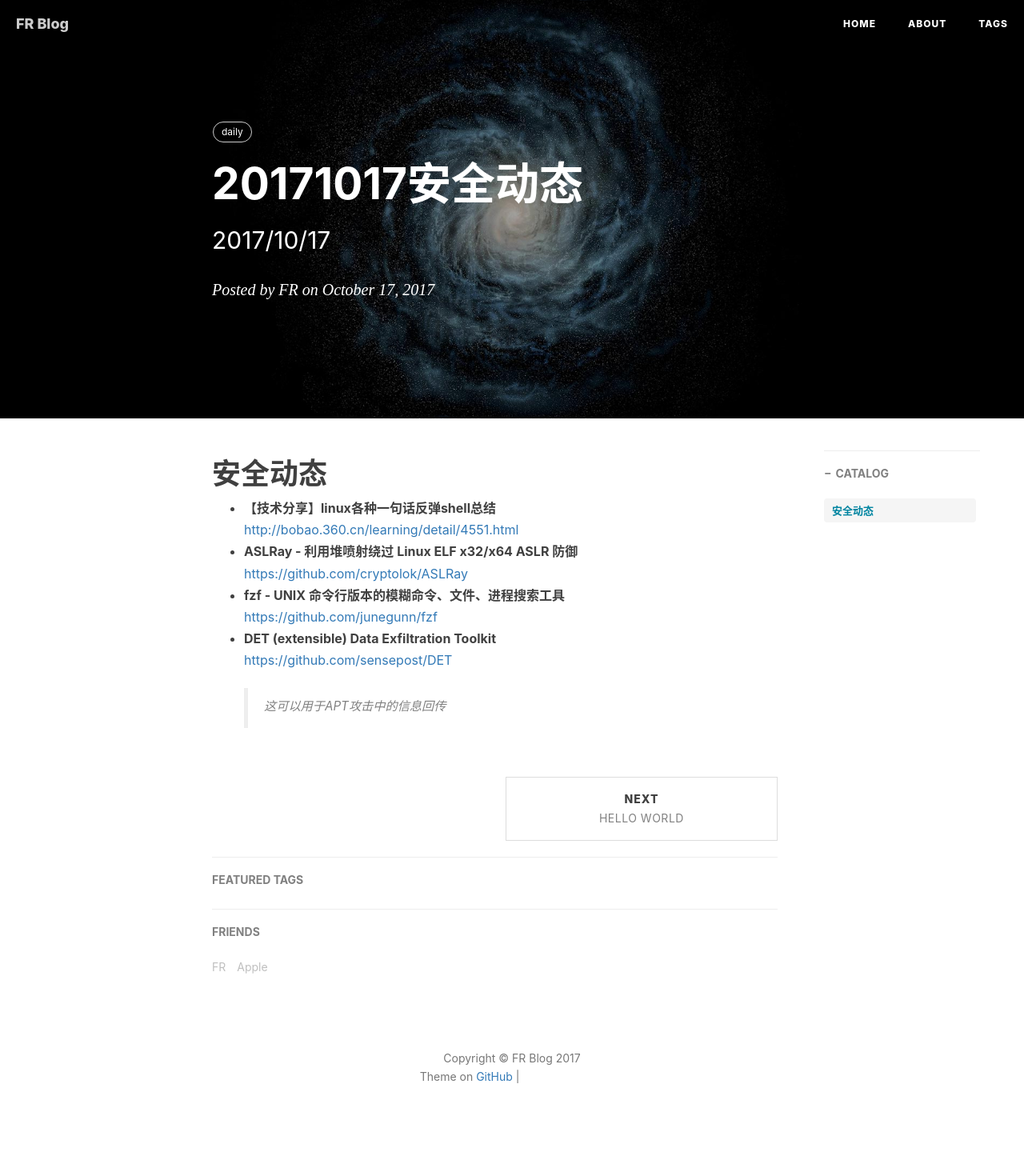
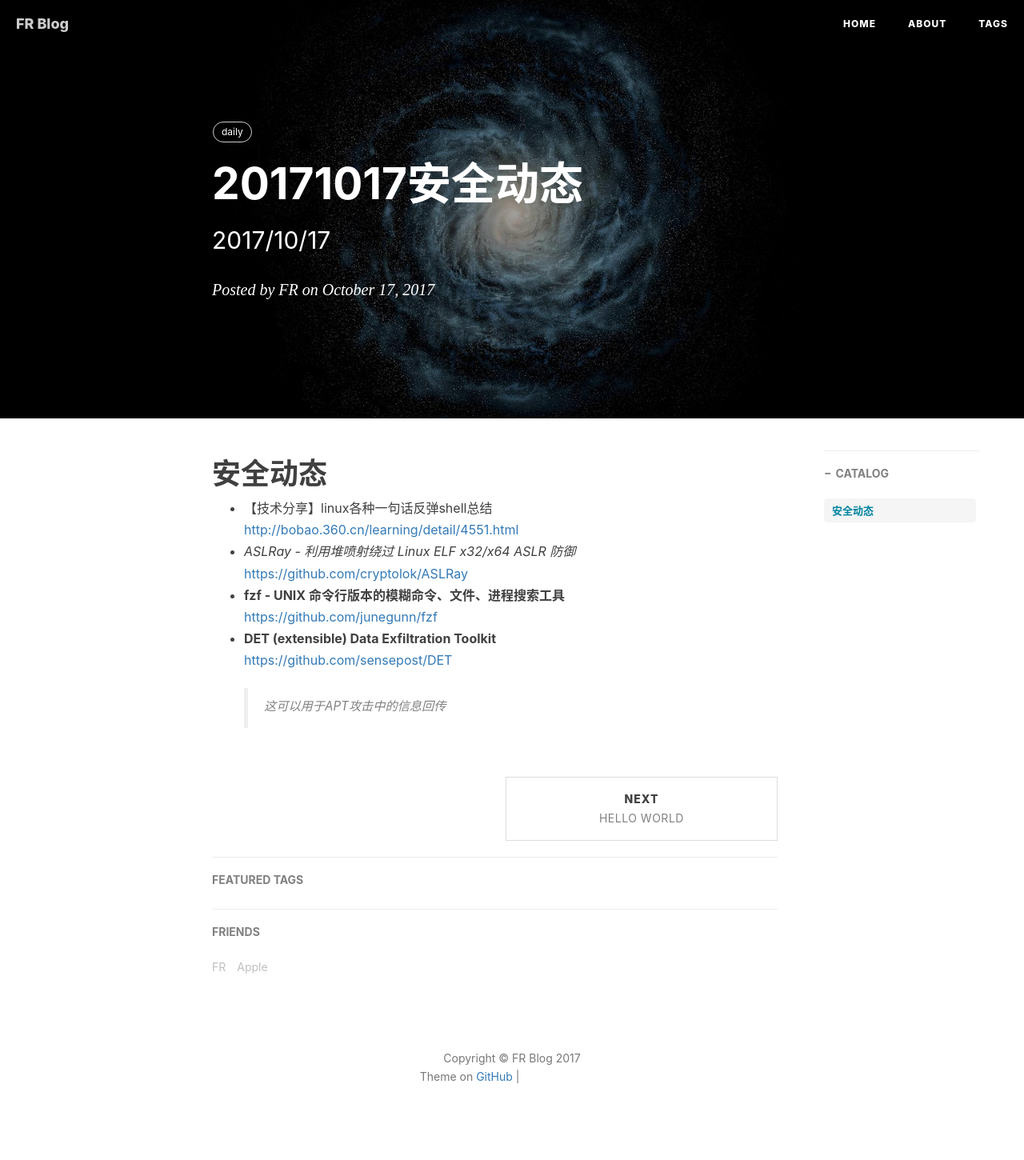
Before and after one commit to flankeraptor/flankeraptor.github.io, a Jekyll site: the page built from _posts/2017-10-17-20171017-安全态势.md, in a window 1280 px wide. Shown: the whole page at 80% size. Built offline with Jekyll 4.4.1, drawn with Linux system fonts in a browser that asks for light colours; nearby versions of some CDN libraries; comment, search, counter and statistics services are not loaded; grey boxes are pictures that could not be loaded.

```diff
--- a/_posts/2017-10-17-20171017-安全态势.md
+++ b/_posts/2017-10-17-20171017-安全态势.md
@@ -10,9 +10,9 @@ tags:
     - daily
 ---
 # 安全动态
-- **【技术分享】linux各种一句话反弹shell总结**
+- 【技术分享】linux各种一句话反弹shell总结
 [http://bobao.360.cn/learning/detail/4551.html](http://bobao.360.cn/learning/detail/4551.html)
-- **ASLRay - 利用堆喷射绕过 Linux ELF x32/x64 ASLR 防御**
+- *ASLRay - 利用堆喷射绕过 Linux ELF x32/x64 ASLR 防御*
 [https://github.com/cryptolok/ASLRay](https://github.com/cryptolok/ASLRay)
 - **fzf - UNIX 命令行版本的模糊命令、文件、进程搜索工具**
 [https://github.com/junegunn/fzf](https://github.com/junegunn/fzf)
```
